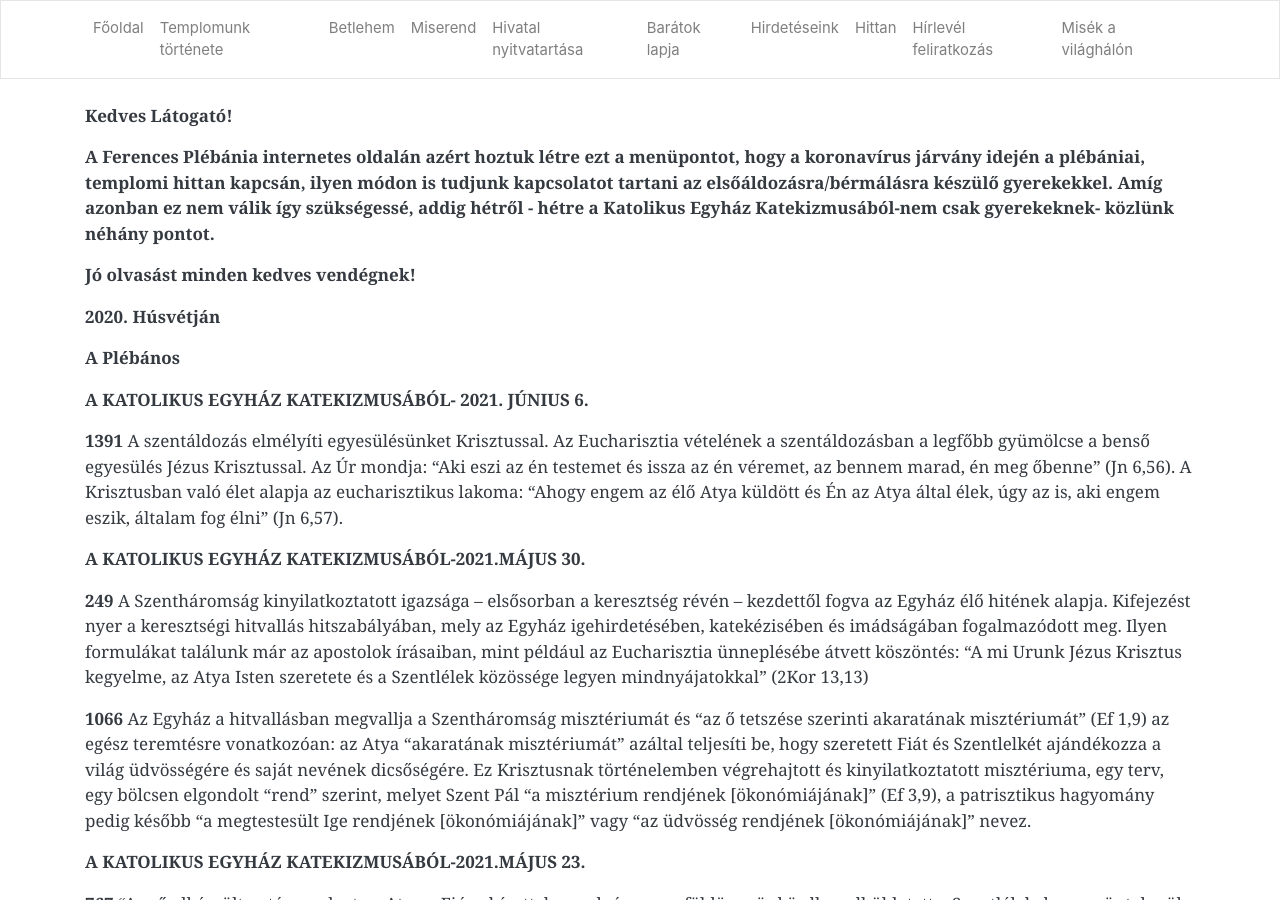
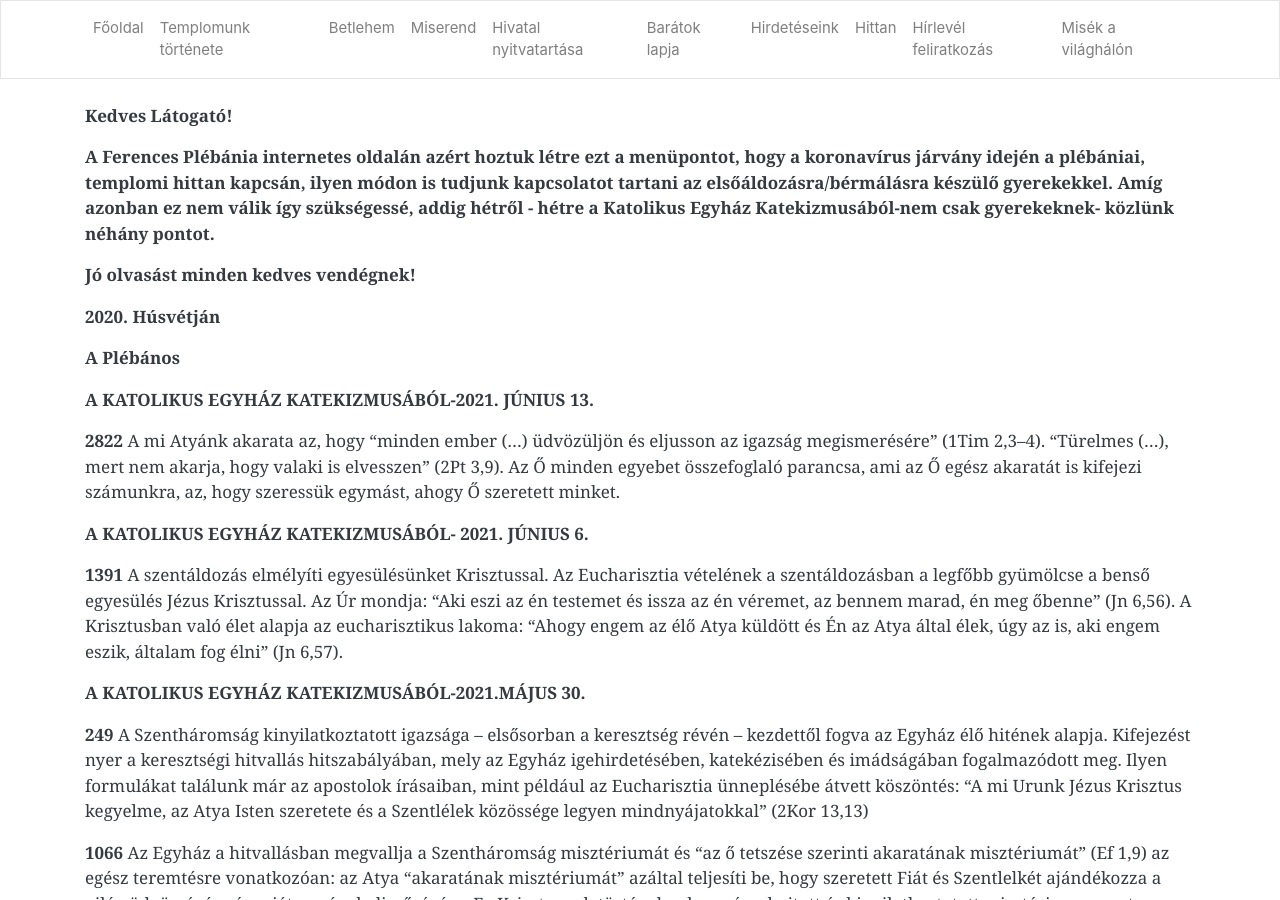
Before and after one commit to pecsi-ferences/pecsi-ferences.github.io, a Jekyll site: the page built from hittan.md, in a window 1280 px wide and 900 px high. Built offline with Jekyll 4.4.1, drawn with Linux system fonts in a browser that asks for light colours; nearby versions of some CDN libraries.

Commit message:
Update from Forestry.io Zoltán Dohány updated hittan.md

```diff
--- a/hittan.md
+++ b/hittan.md
@@ -12,6 +12,10 @@ title: Hittan
 **2020. Húsvétján**
 
 **A Plébános**
+
+**A KATOLIKUS EGYHÁZ KATEKIZMUSÁBÓL-2021. JÚNIUS 13.**
+
+**2822** A mi Atyánk akarata az, hogy "minden ember (...) üdvözüljön és eljusson az igazság megismerésére" (1Tim 2,3--4). "Türelmes (...), mert nem akarja, hogy valaki is elvesszen" (2Pt 3,9). Az Ő minden egyebet összefoglaló parancsa, ami az Ő egész akaratát is kifejezi számunkra, az, hogy szeressük egymást, ahogy Ő szeretett minket.
 
 **A KATOLIKUS EGYHÁZ KATEKIZMUSÁBÓL- 2021. JÚNIUS 6.**
 
```
